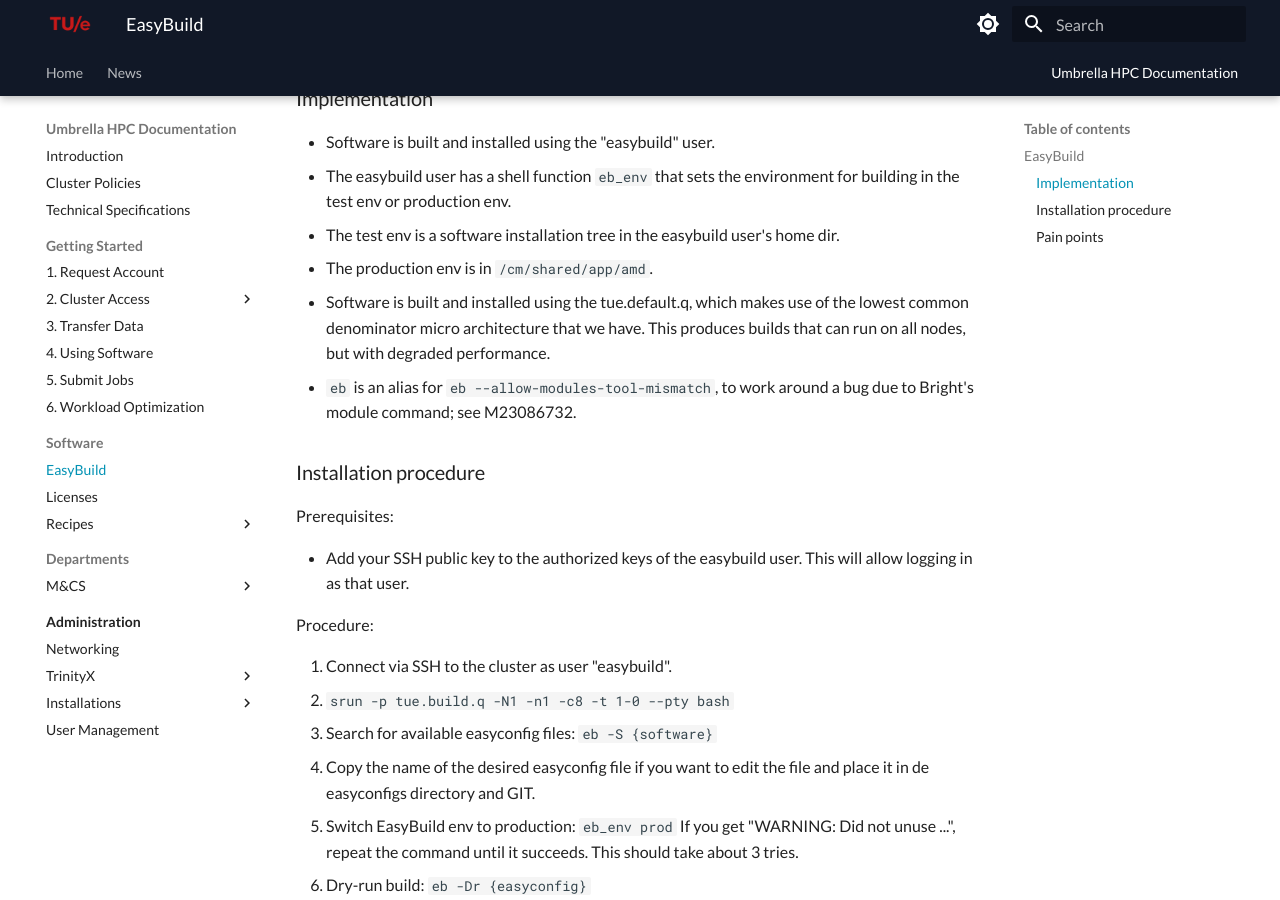
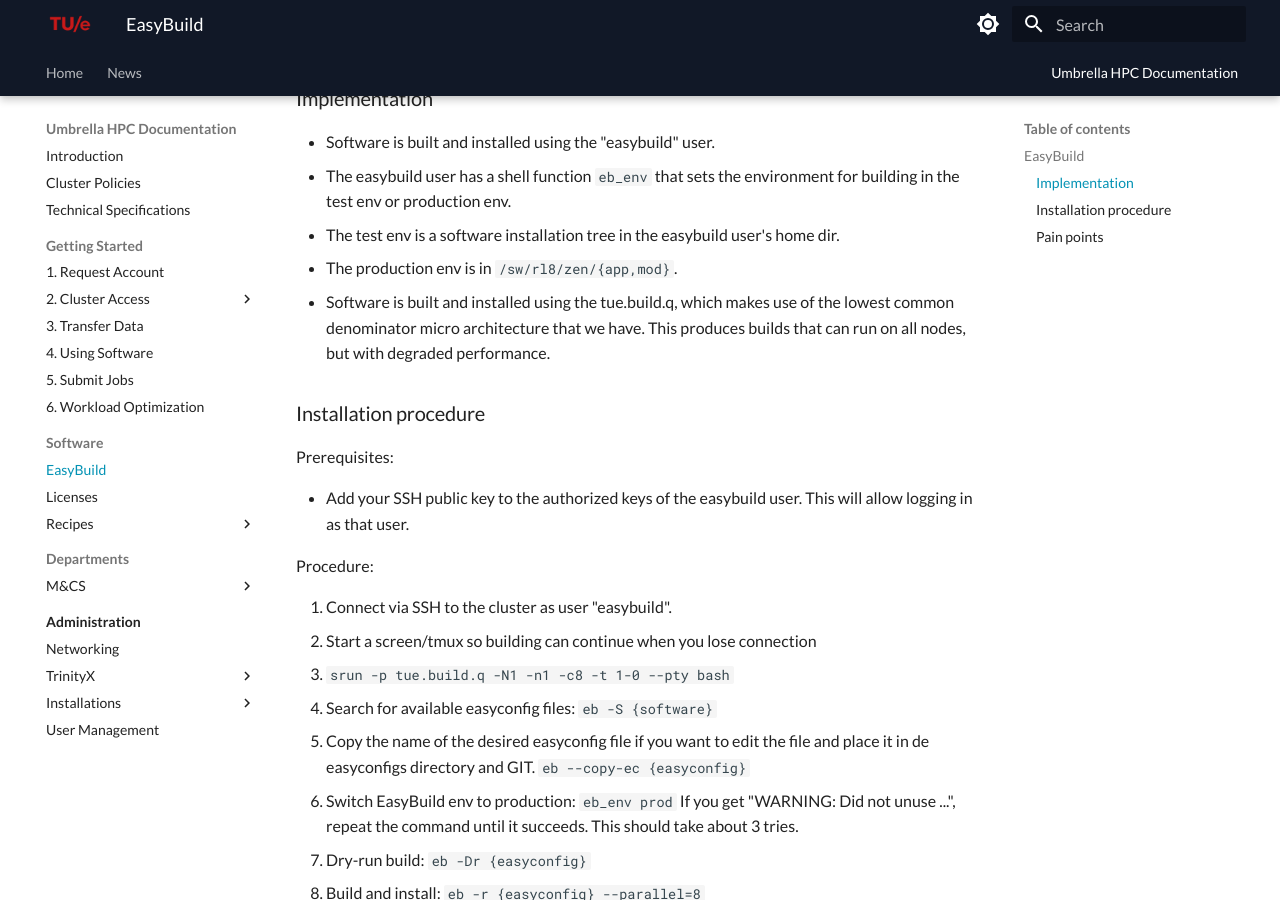
Before and after one commit to gferhpc/supercomputing.tue.nl, an MkDocs documentation site: the page built from pages/documentation/software/easybuild.md, in a window 1280 px wide and 900 px high, scrolled down 443 px. Built offline with MkDocs 1.6.1 and Material for MkDocs 9.7.7, drawn with Linux system fonts in a browser that asks for light colours.

Commit message:
Update easybuild.md

```diff
--- a/pages/documentation/software/easybuild.md
+++ b/pages/documentation/software/easybuild.md
@@ -18,13 +18,11 @@
     environment for building in the test env or production env.
 -   The test env is a software installation tree in the easybuild user's
     home dir.
--   The production env is in `/cm/shared/app/amd`.
--   Software is built and installed using the tue.default.q, which makes
+-   The production env is in `/sw/rl8/zen/{app,mod}`.
+-   Software is built and installed using the tue.build.q, which makes
     use of the lowest common denominator micro architecture that we
     have. This produces builds that can run on all nodes, but with
     degraded performance.
--   `eb` is an alias for `eb --allow-modules-tool-mismatch`, to work
-    around a bug due to Bright's module command; see M23086732.
 
 ### Installation procedure
 
@@ -36,10 +34,11 @@
 Procedure:
 
 1.  Connect via SSH to the cluster as user "easybuild".
-2.  `srun -p tue.build.q -N1 -n1 -c8 -t 1-0 --pty bash`
-3.  Search for available easyconfig files: `eb -S {software}`
-4.  Copy the name of the desired easyconfig file if you want to edit the
-    file and place it in de easyconfigs directory and GIT.
+2.  Start a screen/tmux so building can continue when you lose connection
+3.  `srun -p tue.build.q -N1 -n1 -c8 -t 1-0 --pty bash`
+4.  Search for available easyconfig files: `eb -S {software}`
+5.  Copy the name of the desired easyconfig file if you want to edit the
+    file and place it in de easyconfigs directory and GIT. `eb --copy-ec {easyconfig}`
 5.  Switch EasyBuild env to production: `eb_env prod`
     If you get "WARNING: Did not unuse ...", repeat the command until it
     succeeds. This should take about 3 tries.
```
